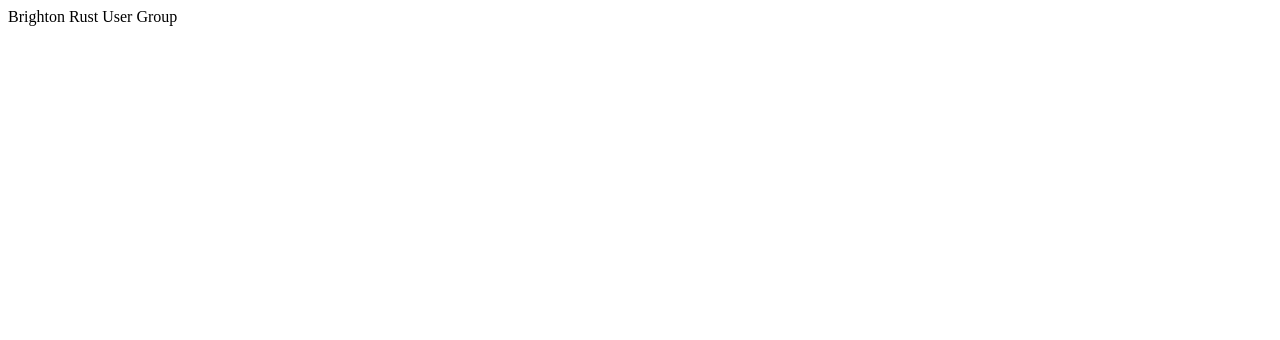
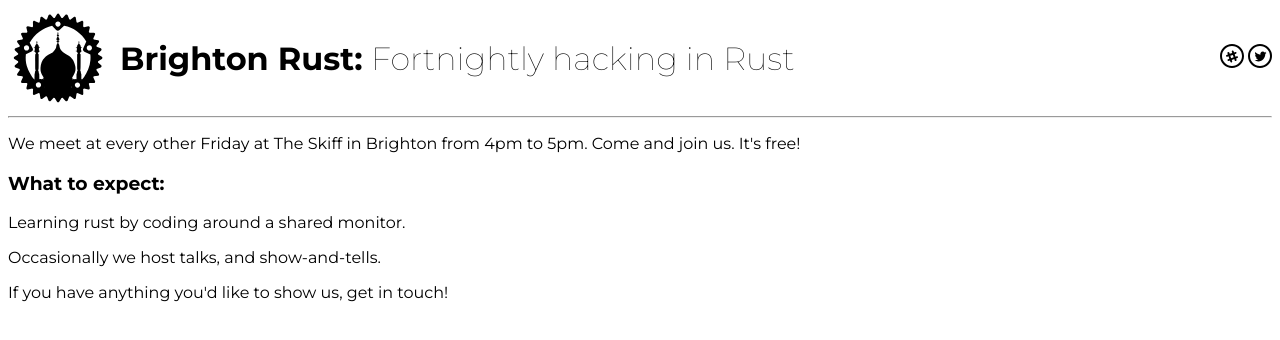
Before and after one commit to PaperPlaneSoftware/brighton-rust, a plain HTML site: page public/index.html in a window 1280 px wide. Drawn offline with Linux system fonts and the light colour scheme.

Commit message:
A little more info and style.

```diff
--- a/public/index.html
+++ b/public/index.html
@@ -1,6 +1,72 @@
 <html>
-	<head></head>
+	<head>
+		<title>Brighton Rust</title>
+		<style>
+			@import url('https://fonts.googleapis.com/css?family=Montserrat:100,400,700');
+
+			html, body {
+				font-family: 'Montserrat', sans-serif;
+			}
+
+			.flex-container {
+				display: flex;
+				flex-direction: row;
+				align-items: center;
+				flex-wrap: wrap;
+			}
+
+			.flex-item {
+
+			}
+
+			.title-container {
+				flex-grow: 1;
+				font-size: 2rem;
+			}
+
+			.logo  {
+				margin-right: 0.75rem;
+			}
+
+			.title {
+				font-weight: 700;
+			}
+
+			.strapline {
+				display: inline-block;
+				font-weight: 100;
+			}
+
+			.logo-container {
+				/* text-align: center; */
+			}
+		</style>
+	</head>
 	<body>
-		Brighton Rust User Group
+		<header class="flex-container">
+			<div class="logo-container flex-item">
+				<img class="logo" src="logo.svg" height="100px">
+			</div>
+			<div class="title-container flex-item">
+				<span class="title">Brighton Rust:</span>
+				<span class="strapline">Fortnightly hacking in Rust</span>
+			</div>
+			<div class="social flex-item">
+				<a>
+					<svg xmlns="http://www.w3.org/2000/svg" width="24" height="24" viewBox="0 0 24 24"><path d="M12 0c-6.627 0-12 5.373-12 12s5.373 12 12 12 12-5.373 12-12-5.373-12-12-12zm0 2c5.514 0 10 4.486 10 10s-4.486 10-10 10-10-4.486-10-10 4.486-10 10-10zm5.336 12.105l-1.216.405.421 1.258c.165.509-.105 1.063-.615 1.228-.575.162-1.074-.161-1.232-.613l-.42-1.259-2.506.838.42 1.259c.195.601-.217 1.271-.916 1.271-.44 0-.8-.282-.93-.657l-.421-1.258-1.215.404c-.568.164-1.073-.158-1.232-.614-.164-.509.106-1.064.616-1.228l1.216-.405-.811-2.411-1.216.404c-.677.192-1.279-.295-1.279-.92 0-.408.255-.791.664-.923l1.216-.404-.421-1.258c-.165-.51.106-1.064.616-1.229.51-.164 1.065.105 1.231.615l.421 1.257 2.505-.838-.419-1.259c-.202-.619.242-1.276.921-1.276.41 0 .793.254.925.663l.421 1.258 1.215-.405c.51-.165 1.066.106 1.231.615.166.509-.105 1.063-.615 1.228l-1.217.404.811 2.412 1.217-.405c.621-.2 1.278.242 1.278.919 0 .41-.255.792-.664.924zm-4.496-3.214l-2.505.837.81 2.414 2.505-.837-.81-2.414z"></path></svg>
+				</a>
+				<a>
+					<svg xmlns="http://www.w3.org/2000/svg" width="24" height="24" viewBox="0 0 24 24"><path d="M12 2c5.514 0 10 4.486 10 10s-4.486 10-10 10-10-4.486-10-10 4.486-10 10-10zm0-2c-6.627 0-12 5.373-12 12s5.373 12 12 12 12-5.373 12-12-5.373-12-12-12zm6.5 8.778c-.441.196-.916.328-1.414.388.509-.305.898-.787 1.083-1.362-.476.282-1.003.487-1.564.597-.448-.479-1.089-.778-1.796-.778-1.59 0-2.758 1.483-2.399 3.023-2.045-.103-3.86-1.083-5.074-2.572-.645 1.106-.334 2.554.762 3.287-.403-.013-.782-.124-1.114-.308-.027 1.14.791 2.207 1.975 2.445-.346.094-.726.116-1.112.042.313.978 1.224 1.689 2.3 1.709-1.037.812-2.34 1.175-3.647 1.021 1.09.699 2.383 1.106 3.773 1.106 4.572 0 7.154-3.861 6.998-7.324.482-.346.899-.78 1.229-1.274z"></path></svg>
+				</a>
+			</div>
+		</header>
+		<hr>
+		<section>
+			<p>We meet at every other Friday at The Skiff in Brighton from 4pm to 5pm. Come and join us. It's free!</p>
+			<h3>What to expect:</h3>
+			<p>Learning rust by coding around a shared monitor.</p>
+			<p>Occasionally we host talks, and show-and-tells.</p>
+			<p>If you have anything you'd like to show us, get in touch!</p>
+		</section>
 	</body>
 </html>
```
Also changed, not shown: public/logo.svg (added).
